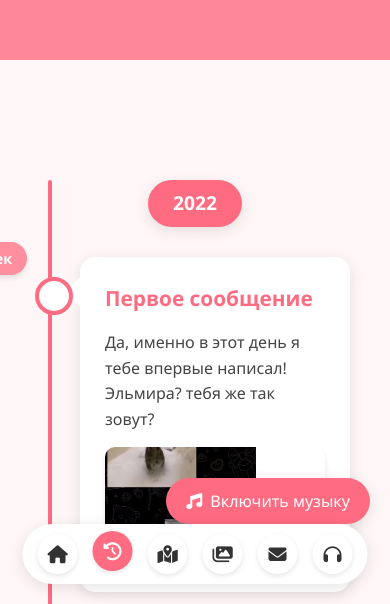
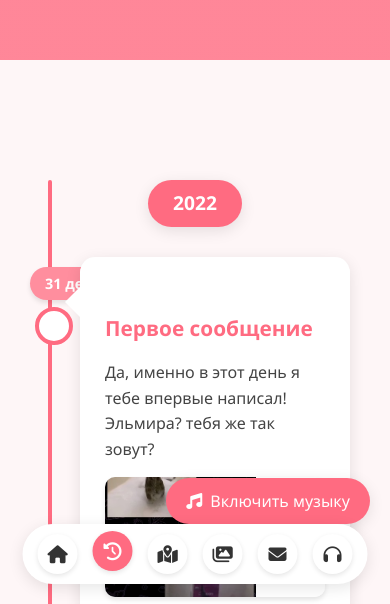
Before and after one commit to Riper58/love-story, a plain HTML site: page timeline.html in a window 390 px wide. Shown: the part 240-844 px from the top of the page. Drawn offline with Linux system fonts and the light colour scheme.

Commit message:
timeline.html

```diff
--- a/timeline.html
+++ b/timeline.html
@@ -203,7 +203,7 @@
             display: flex;
             justify-content: flex-end;
             position: relative;
-            margin-bottom: 40px;
+            margin-bottom: 60px; /* Увеличил отступ между элементами */
             width: 100%;
         }
 
@@ -214,7 +214,7 @@
         .timeline-item::before {
             content: '';
             position: absolute;
-            top: 20px;
+            top: 50px; /* Изменил позицию кружочков, чтобы не накладывались на текст */
             width: 30px;
             height: 30px;
             border-radius: 50%;
@@ -248,7 +248,7 @@
         .timeline-content::after {
             content: '';
             position: absolute;
-            top: 20px;
+            top: 30px; /* Подвинул стрелочки, чтобы соответствовать новому положению кружков */
             width: 0;
             height: 0;
             border-style: solid;
@@ -268,7 +268,7 @@
 
         .timeline-date {
             position: absolute;
-            top: -15px;
+            top: 10px; /* Переместил даты в верхнюю часть контента */
             background: var(--secondary-color);
             color: white;
             padding: 5px 15px;
@@ -276,17 +276,19 @@
             font-size: 0.9rem;
             font-weight: bold;
             box-shadow: 0 3px 5px rgba(0, 0, 0, 0.1);
+            width: fit-content;
         }
 
         .timeline-item:nth-child(odd) .timeline-date {
-            left: -70px;
+            left: 10px;
         }
 
         .timeline-item:nth-child(even) .timeline-date {
-            right: -70px;
+            right: 10px;
         }
 
         .timeline-content h3 {
+            margin-top: 30px; /* Добавил отступ сверху для заголовка */
             margin-bottom: 15px;
             color: var(--primary-color);
             font-size: 1.3rem;
@@ -398,6 +400,7 @@
 
             .timeline-item::before, .timeline-item:nth-child(even)::before {
                 left: 15px;
+                top: 50px; /* Сохраняем позицию кружков для мобильной версии */
             }
 
             .timeline-content {
@@ -409,11 +412,17 @@
                 left: -15px !important;
                 border-width: 15px 15px 15px 0 !important;
                 border-color: transparent white transparent transparent !important;
+                top: 30px !important; /* Подвинул стрелочки для мобильной версии */
             }
 
             .timeline-date {
-                left: -70px !important;
+                left: 10px !important;
                 right: auto !important;
+                top: 10px !important; /* Даты вверху для мобильной версии */
+            }
+
+            .timeline-content h3 {
+                margin-top: 30px !important; /* Отступ для заголовка в мобильной версии */
             }
 
             .music-toggle {
```
